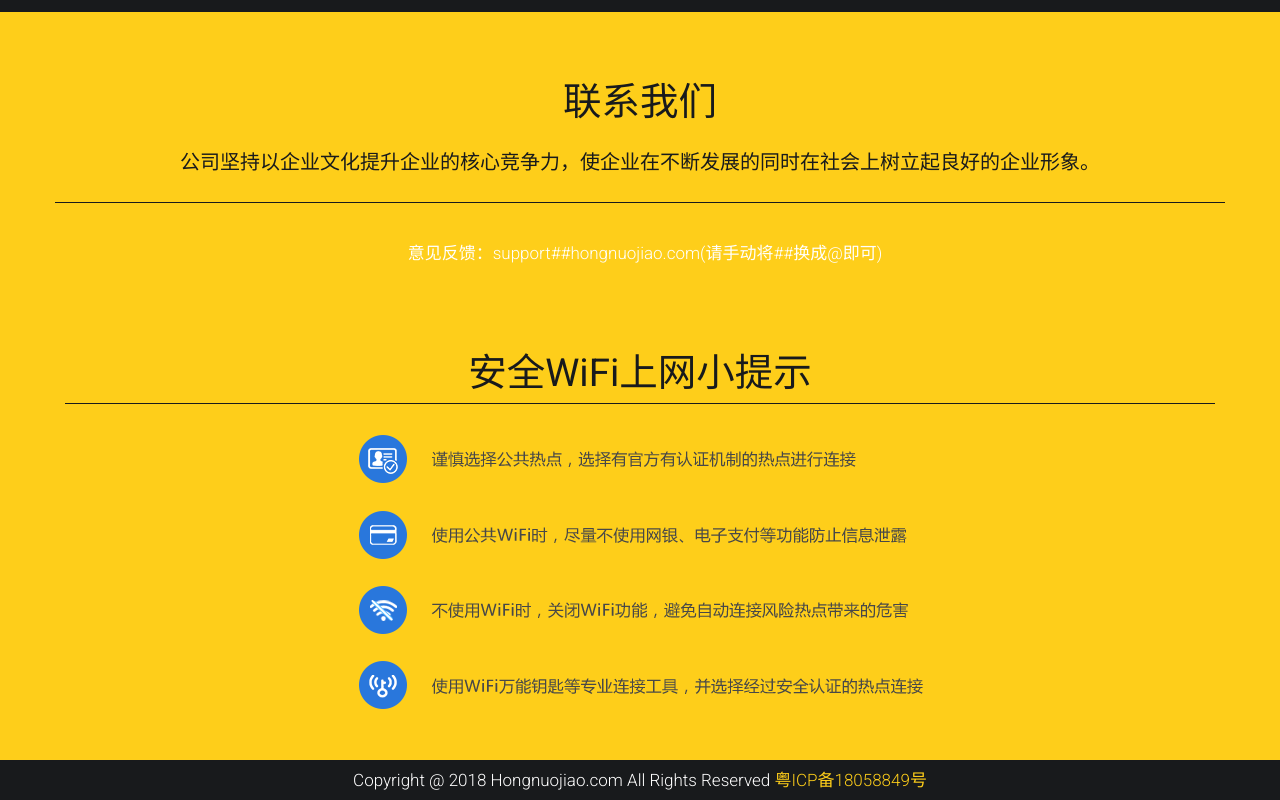
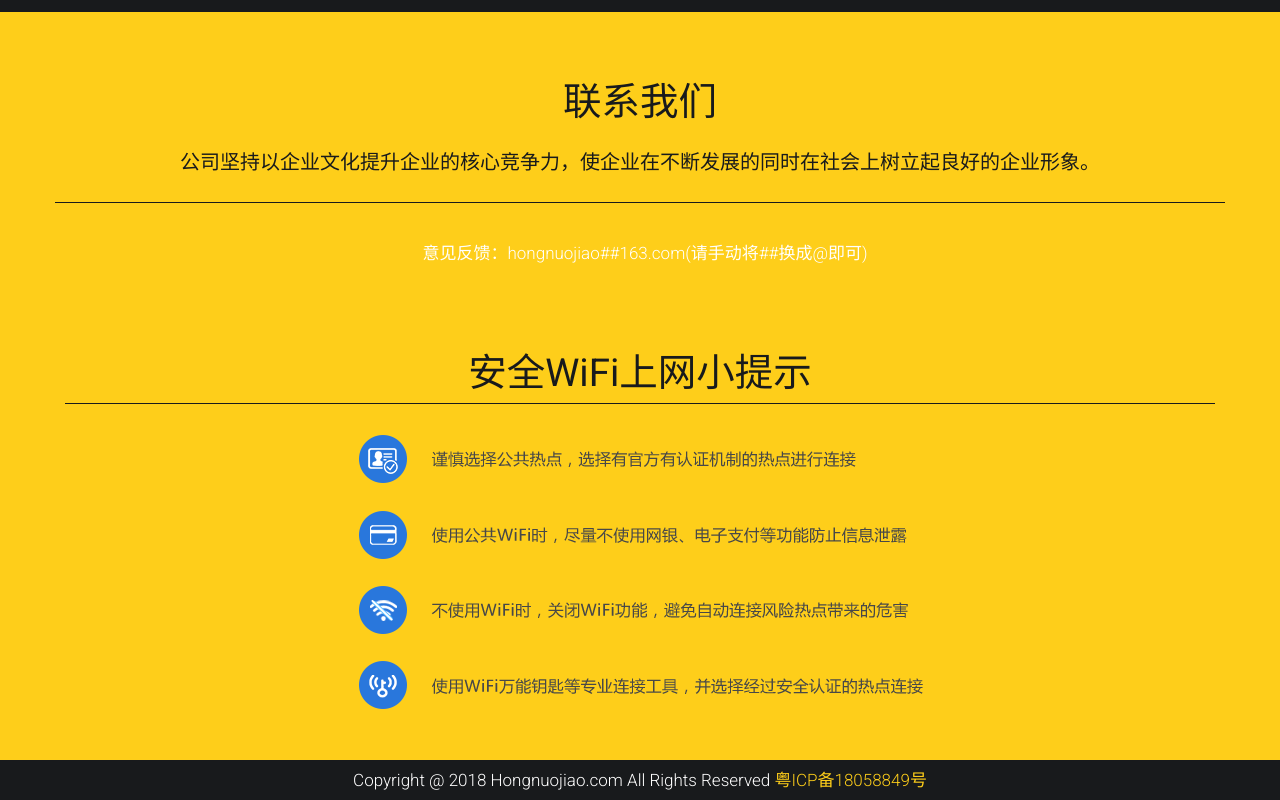
Before and after one commit to hongnuojiao/Hongnj, a plain HTML site: page index.html in a window 1280 px wide. Shown: the part 2450-3250 px from the top of the page. Drawn offline with Linux system fonts and the light colour scheme.

Commit message:
Update index.html

```diff
--- a/index.html
+++ b/index.html
@@ -282,7 +282,7 @@
 						<p>公司坚持以企业文化提升企业的核心竞争力，使企业在不断发展的同时在社会上树立起良好的企业形象。</p>
 					</div>
 					<div class="contacts centered">
-						<p>意见反馈：support##hongnuojiao.com(请手动将##换成@即可)</p>
+						<p>意见反馈：hongnuojiao##163.com(请手动将##换成@即可)</p>
 					</div>
 
 					<div class="container centered">
```
